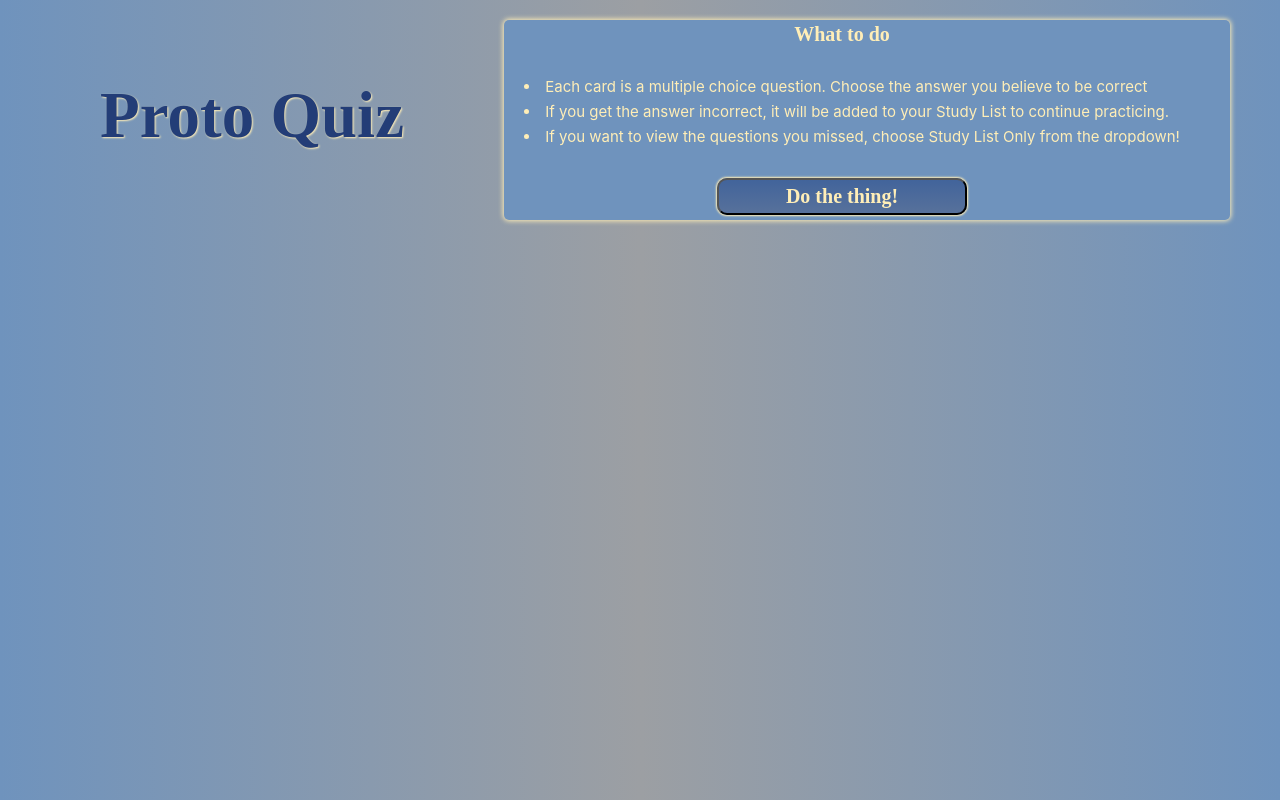
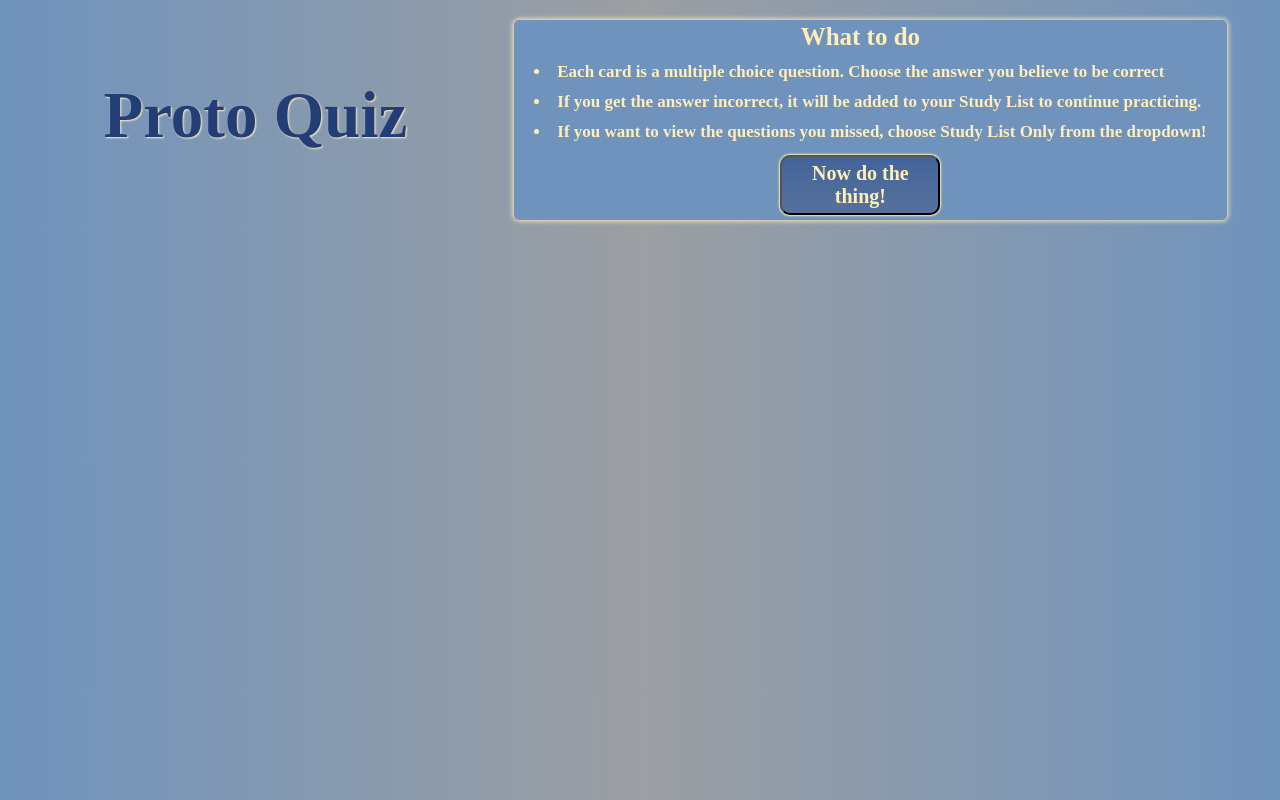
Before and after one commit to timmiller601/Learn--To-Prototype, a React (Create React App) app: page / in a window 1280 px wide. Both pictures are taken after a click on the button "Instructions". Built offline with nearby package versions, Linux system fonts and the light colour scheme; no server answers.

Commit message:
more style updates

```diff
--- a/src/App.js
+++ b/src/App.js
@@ -94,7 +94,6 @@ export default class App extends Component {
 
 
   render() {
-    console.log(this.state)
     return (
       <div className="App">
         <Header />
--- a/src/Header.js
+++ b/src/Header.js
@@ -22,7 +22,7 @@ import './Styles/Master.scss';
     if (!this.state.showInstructions) {
       return (
         <header className="header">
-          <h1>Proto Quiz</h1>
+          <h1>Prototypes Quiz</h1>
           <Menu
             studyList={studyList}
             showAllQuestions={showAllQuestions}
--- a/src/Instructions.js
+++ b/src/Instructions.js
@@ -10,7 +10,7 @@ class Instructions extends Component {
           <li>If you get the answer incorrect, it will be added to your Study List to continue practicing.</li>
           <li>If you want to view the questions you missed, choose Study List Only from the dropdown!</li>
         </div>
-        <button onClick={this.props.toggleInstructions}>Do the thing!</button>
+        <button onClick={this.props.toggleInstructions}>Now do the thing!</button>
       </div>
     )
   }
--- a/src/Styles/_Instructions.scss
+++ b/src/Styles/_Instructions.scss
@@ -4,7 +4,7 @@
   display: flex;
   flex-direction: column;
   align-items: center;
-  padding-right: 50px;
+  padding-right: 20px;
   margin-bottom: 10px;
   margin-top: 20px;
   box-shadow: 0px 0px 5px 1px $light;
@@ -14,13 +14,16 @@
   h3 {
     font-family: $text;
     margin: 3px 0;
-    font-size: 20px;
+    font-weight: 600;
+    font-size: 25px;
     color: $light;
   }
 
   .dots {
+    font-family: $text;
     padding-left: 20px;
-    font-size: 15px;
-    line-height: 25px;
+    font-weight: 600;
+    font-size: 17px;
+    line-height: 30px;
     color: $light;
   }
--- a/src/Styles/_Menu.scss
+++ b/src/Styles/_Menu.scss
@@ -1,6 +1,6 @@
 .user-controls {
   display: flex;
-  flex-direction: column;
+  flex-direction: column-reverse;
   padding-bottom: 10px;
   padding-top: 10px;
 }
--- a/src/Styles/_QuestionContainer.scss
+++ b/src/Styles/_QuestionContainer.scss
@@ -1,4 +1,4 @@
-.question-card {
+  .question-card {
   width: 500px;
   border-radius: 15px;
   box-shadow: 0px 0px 5px 1px $light;
@@ -6,7 +6,7 @@
   display: flex;
   flex-direction: column;
   align-items: center;
-  background: #6f93bd;
+  background-color: rgba( 0, 0, 0, .2);
   color: $light;
 
   .catagory-title {
@@ -19,7 +19,7 @@
     text-align: center;
     font-family: $text;
     font-weight: 600;
-    font-size: 20px;
+    font-size: 17px;
     padding: 10px;
   }
 
--- a/src/Styles/_mixins.scss
+++ b/src/Styles/_mixins.scss
@@ -3,7 +3,8 @@
     box-shadow: 0px 0px 2px 1px $light;
     border-radius: 10px;
     padding: 5px;
-    width: 250px;
+    margin-right: 5px;
+    width: 160px;
     margin: 5px 0;
     font-size: 20px;
     font-weight: 600;
```
